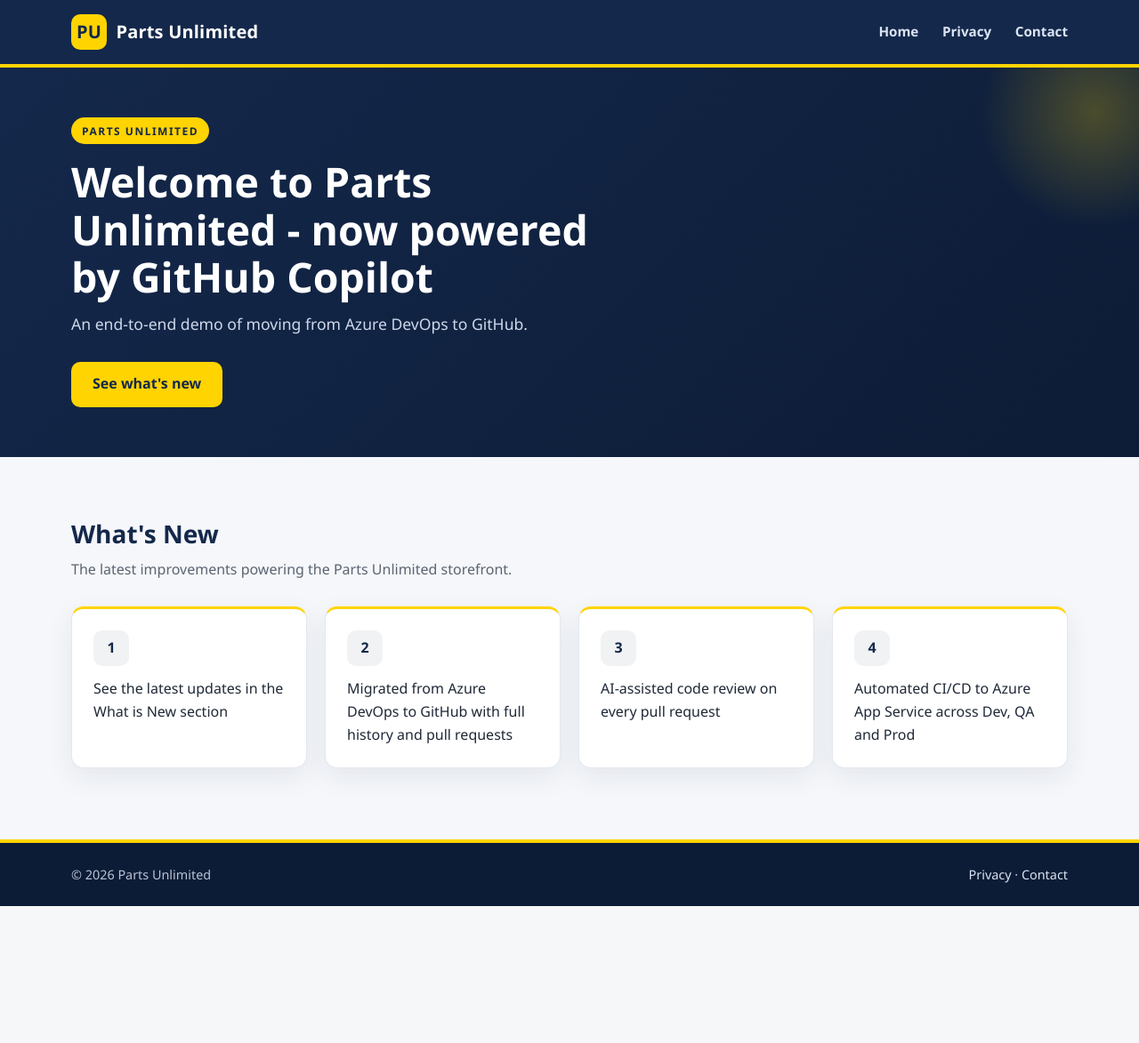
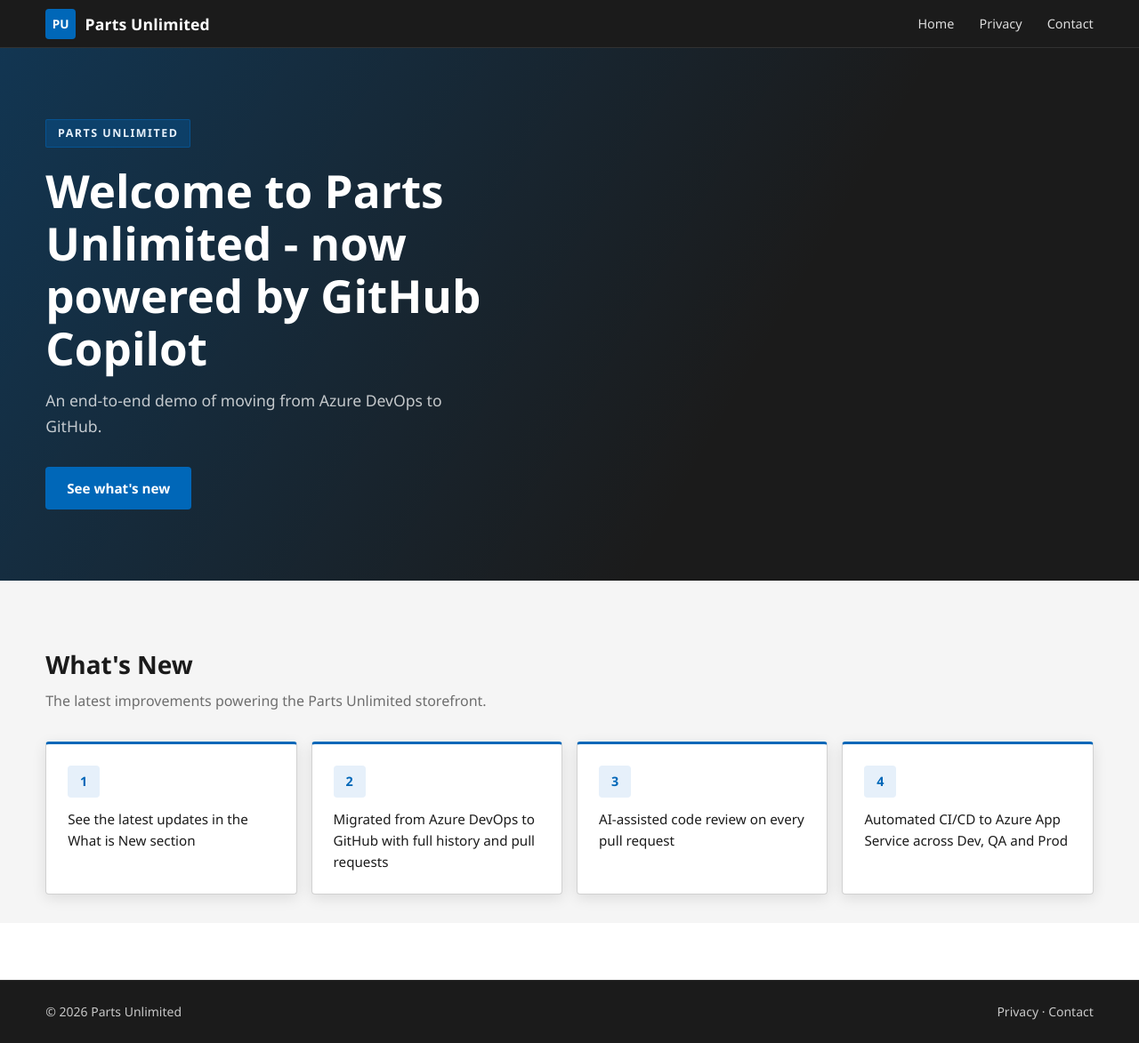
Before and after one commit to githubabcs-devops/parts-unlimited-web, an ASP.NET Core app: page / in a window 1280 px wide. Shown: the whole page at 89% size. Before the commit the page ends 1019 px from the top, so only its background shows below. Run offline with ASP.NET Core 8, Linux system fonts and the light colour scheme.

Commit message:
style: restyle to Microsoft.com design, extract CSS to site.css, add integration tests

```diff
--- a/src/Web/Pages/Index.cshtml
+++ b/src/Web/Pages/Index.cshtml
@@ -5,128 +5,16 @@
     ViewData["Title"] = "Home";
 }
 
-<style>
-    .hero {
-        background: linear-gradient(135deg, #14284b 0%, #0d1c36 100%);
-        color: #fff;
-        position: relative;
-        overflow: hidden;
-    }
-
-    .hero::after {
-        content: "";
-        position: absolute;
-        right: -80px;
-        top: -80px;
-        width: 260px;
-        height: 260px;
-        background: radial-gradient(circle, rgba(255, 212, 0, 0.25) 0%, rgba(255, 212, 0, 0) 70%);
-    }
-
-    .hero .container { padding: 3.5rem 0; position: relative; z-index: 1; }
-
-    .hero .eyebrow {
-        display: inline-block;
-        text-transform: uppercase;
-        letter-spacing: 1.5px;
-        font-size: 0.75rem;
-        font-weight: 700;
-        color: #14284b;
-        background: var(--pu-gold);
-        padding: 0.35rem 0.75rem;
-        border-radius: 999px;
-        margin-bottom: 1rem;
-    }
-
-    .hero h1 {
-        margin: 0 0 0.75rem;
-        font-size: clamp(1.9rem, 4vw, 2.9rem);
-        line-height: 1.15;
-        max-width: 22ch;
-    }
-
-    .hero p {
-        margin: 0 0 1.75rem;
-        font-size: 1.1rem;
-        color: #cdd8ea;
-        max-width: 52ch;
-    }
-
-    .btn {
-        display: inline-block;
-        padding: 0.8rem 1.5rem;
-        border-radius: 10px;
-        font-weight: 700;
-        text-decoration: none;
-        transition: transform 0.05s ease, background 0.15s ease;
-    }
-
-    .btn-primary { background: var(--pu-gold); color: #14284b; }
-    .btn-primary:hover { background: var(--pu-gold-dark); }
-    .btn:active { transform: translateY(1px); }
-
-    .whatsnew { padding: 3rem 0 1rem; }
-
-    .section-head { margin-bottom: 1.75rem; }
-    .section-head h2 {
-        margin: 0 0 0.35rem;
-        font-size: 1.75rem;
-        color: var(--pu-navy);
-    }
-    .section-head p { margin: 0; color: var(--pu-muted); }
-
-    .cards {
-        list-style: none;
-        margin: 0;
-        padding: 0;
-        display: grid;
-        gap: 1.25rem;
-        grid-template-columns: repeat(auto-fit, minmax(240px, 1fr));
-    }
-
-    .card {
-        background: var(--pu-surface);
-        border: 1px solid var(--pu-border);
-        border-radius: var(--pu-radius);
-        box-shadow: var(--pu-shadow);
-        padding: 1.5rem;
-        position: relative;
-        padding-left: 1.5rem;
-        border-top: 3px solid var(--pu-gold);
-        transition: transform 0.15s ease, box-shadow 0.15s ease;
-    }
-
-    .card:hover {
-        transform: translateY(-3px);
-        box-shadow: 0 16px 40px rgba(20, 40, 75, 0.14);
-    }
-
-    .card .card-icon {
-        display: inline-flex;
-        align-items: center;
-        justify-content: center;
-        width: 40px;
-        height: 40px;
-        border-radius: 10px;
-        background: rgba(20, 40, 75, 0.06);
-        color: var(--pu-navy);
-        font-weight: 800;
-        margin-bottom: 0.85rem;
-    }
-
-    .card p { margin: 0; color: var(--pu-ink); }
-</style>
-
 <section class="hero" aria-labelledby="hero-heading">
     <div class="container">
         <span class="eyebrow">Parts Unlimited</span>
         <h1 id="hero-heading">@HomeContent.HeroBanner</h1>
         <p>An end-to-end demo of moving from Azure DevOps to GitHub.</p>
-        <a class="btn btn-primary" href="#whatsnew-heading">See what's new</a>
+        <a class="btn btn-primary" href="#whatsnew-section">See what's new</a>
     </div>
 </section>
 
-<section class="whatsnew" aria-labelledby="whatsnew-heading">
+<section class="whatsnew" id="whatsnew-section" aria-labelledby="whatsnew-heading">
     <div class="container">
         <div class="section-head">
             <h2 id="whatsnew-heading">What's New</h2>
--- a/src/Web/Pages/Shared/_Layout.cshtml
+++ b/src/Web/Pages/Shared/_Layout.cshtml
@@ -4,114 +4,7 @@
     <meta charset="utf-8" />
     <meta name="viewport" content="width=device-width, initial-scale=1.0" />
     <title>@ViewData["Title"] - Parts Unlimited</title>
-    <style>
-        :root {
-            --pu-navy: #14284b;
-            --pu-navy-deep: #0d1c36;
-            --pu-gold: #ffd400;
-            --pu-gold-dark: #e6bf00;
-            --pu-ink: #1f2937;
-            --pu-muted: #5b6472;
-            --pu-surface: #ffffff;
-            --pu-bg: #f5f7fa;
-            --pu-border: #e3e8ef;
-            --pu-radius: 14px;
-            --pu-shadow: 0 10px 30px rgba(20, 40, 75, 0.08);
-        }
-
-        * { box-sizing: border-box; }
-
-        html { scroll-behavior: smooth; }
-
-        body {
-            margin: 0;
-            font-family: "Segoe UI", system-ui, -apple-system, Roboto, Helvetica, Arial, sans-serif;
-            color: var(--pu-ink);
-            background: var(--pu-bg);
-            line-height: 1.6;
-            -webkit-font-smoothing: antialiased;
-        }
-
-        a { color: var(--pu-navy); }
-
-        .site-header {
-            background: var(--pu-navy);
-            color: #fff;
-            border-bottom: 4px solid var(--pu-gold);
-        }
-
-        .site-header .container {
-            display: flex;
-            align-items: center;
-            justify-content: space-between;
-            gap: 1rem;
-        }
-
-        .brand {
-            display: inline-flex;
-            align-items: center;
-            gap: 0.65rem;
-            font-weight: 700;
-            font-size: 1.25rem;
-            color: #fff;
-            text-decoration: none;
-            letter-spacing: 0.2px;
-        }
-
-        .brand-mark {
-            display: inline-flex;
-            align-items: center;
-            justify-content: center;
-            width: 40px;
-            height: 40px;
-            border-radius: 10px;
-            background: var(--pu-gold);
-            color: var(--pu-navy);
-            font-weight: 800;
-        }
-
-        .site-nav a {
-            color: #dbe4f3;
-            text-decoration: none;
-            margin-left: 1.4rem;
-            font-weight: 600;
-            font-size: 0.95rem;
-        }
-
-        .site-nav a:hover { color: var(--pu-gold); }
-
-        .container {
-            width: min(1120px, 92vw);
-            margin: 0 auto;
-            padding: 1rem 0;
-        }
-
-        main { padding-bottom: 3rem; }
-
-        .footer {
-            background: var(--pu-navy-deep);
-            color: #b9c4d6;
-            border-top: 4px solid var(--pu-gold);
-        }
-
-        .footer .container {
-            display: flex;
-            flex-wrap: wrap;
-            align-items: center;
-            justify-content: space-between;
-            gap: 0.75rem;
-            padding: 1.5rem 0;
-            font-size: 0.9rem;
-        }
-
-        .footer a { color: #dbe4f3; text-decoration: none; }
-        .footer a:hover { color: var(--pu-gold); }
-
-        @@media (max-width: 640px) {
-            .site-header .container { flex-direction: column; align-items: flex-start; }
-            .site-nav a { margin-left: 0; margin-right: 1.2rem; }
-        }
-    </style>
+    <link rel="stylesheet" href="~/css/site.css" asp-append-version="true" />
 </head>
 <body>
     <header class="site-header">
--- a/src/Web/Program.cs
+++ b/src/Web/Program.cs
@@ -3,6 +3,7 @@ builder.Services.AddRazorPages();
 
 var app = builder.Build();
 
+app.UseStaticFiles();
 app.UseRouting();
 
 // User Story: "Add a health-check endpoint (/health)" — used by monitoring and the pipeline.
--- /dev/null
+++ b/src/Web/wwwroot/css/site.css
@@ -0,0 +1,298 @@
+/* Parts Unlimited — site stylesheet
+   Design inspired by microsoft.com: dark header, blue accent, white body, Segoe UI typography.
+   All colour tokens are defined here as CSS custom properties and used throughout. */
+
+/* ─── Tokens ─────────────────────────────────────────────────────────────── */
+:root {
+    /* Header / navigation */
+    --pu-header-bg:     #1b1b1b;
+    --pu-header-text:   #ffffff;
+
+    /* Brand accent — Microsoft blue */
+    --pu-blue:          #0067b8;
+    --pu-blue-hover:    #005da6;
+    --pu-blue-light:    #e6f0fa;
+
+    /* Page surface */
+    --pu-bg:            #ffffff;
+    --pu-bg-alt:        #f5f5f5;
+
+    /* Typography */
+    --pu-ink:           #1b1b1b;
+    --pu-muted:         #6e6e6e;
+
+    /* Cards / borders */
+    --pu-surface:       #ffffff;
+    --pu-border:        #d1d1d1;
+    --pu-radius:        4px;
+    --pu-shadow:        0 4px 16px rgba(0, 0, 0, 0.10);
+
+    /* Footer */
+    --pu-footer-bg:     #1b1b1b;
+    --pu-footer-text:   #c8c8c8;
+}
+
+/* ─── Reset ──────────────────────────────────────────────────────────────── */
+*, *::before, *::after { box-sizing: border-box; }
+
+html { scroll-behavior: smooth; }
+
+body {
+    margin: 0;
+    font-family: "Segoe UI", system-ui, -apple-system, Roboto, Helvetica, Arial, sans-serif;
+    font-size: 1rem;
+    line-height: 1.6;
+    color: var(--pu-ink);
+    background: var(--pu-bg);
+    -webkit-font-smoothing: antialiased;
+}
+
+a { color: var(--pu-blue); }
+
+/* ─── Container ─────────────────────────────────────────────────────────── */
+.container {
+    width: min(1200px, 92vw);
+    margin: 0 auto;
+    padding: 1rem 0;
+}
+
+/* ─── Header ─────────────────────────────────────────────────────────────── */
+.site-header {
+    background: var(--pu-header-bg);
+    color: var(--pu-header-text);
+    position: sticky;
+    top: 0;
+    z-index: 100;
+    border-bottom: 1px solid rgba(255, 255, 255, 0.10);
+}
+
+.site-header .container {
+    display: flex;
+    align-items: center;
+    justify-content: space-between;
+    gap: 1rem;
+    padding-top: 0.6rem;
+    padding-bottom: 0.6rem;
+}
+
+/* Brand */
+.brand {
+    display: inline-flex;
+    align-items: center;
+    gap: 0.65rem;
+    font-size: 1.1rem;
+    font-weight: 600;
+    color: var(--pu-header-text);
+    text-decoration: none;
+    letter-spacing: 0.15px;
+}
+
+.brand-mark {
+    display: inline-flex;
+    align-items: center;
+    justify-content: center;
+    width: 34px;
+    height: 34px;
+    border-radius: var(--pu-radius);
+    background: var(--pu-blue);
+    color: #ffffff;
+    font-weight: 700;
+    font-size: 0.85rem;
+    letter-spacing: 0;
+}
+
+/* Primary nav */
+.site-nav a {
+    color: rgba(255, 255, 255, 0.85);
+    text-decoration: none;
+    margin-left: 1.5rem;
+    font-size: 0.9rem;
+    font-weight: 400;
+    transition: color 0.12s ease;
+}
+
+.site-nav a:hover { color: var(--pu-header-text); }
+
+/* ─── Main ───────────────────────────────────────────────────────────────── */
+main { padding-bottom: 4rem; }
+
+/* ─── Hero ───────────────────────────────────────────────────────────────── */
+.hero {
+    background: var(--pu-header-bg);
+    color: var(--pu-header-text);
+    position: relative;
+    overflow: hidden;
+}
+
+/* Subtle blue accent glow */
+.hero::before {
+    content: "";
+    position: absolute;
+    inset: 0;
+    background: linear-gradient(120deg, rgba(0, 103, 184, 0.35) 0%, transparent 65%);
+    pointer-events: none;
+}
+
+.hero .container {
+    padding-top: 5rem;
+    padding-bottom: 5rem;
+    position: relative;
+    z-index: 1;
+}
+
+.hero .eyebrow {
+    display: inline-block;
+    font-size: 0.78rem;
+    font-weight: 600;
+    text-transform: uppercase;
+    letter-spacing: 1.5px;
+    color: var(--pu-blue-light);
+    background: rgba(0, 103, 184, 0.30);
+    border: 1px solid rgba(0, 103, 184, 0.50);
+    padding: 0.3rem 0.8rem;
+    border-radius: 2px;
+    margin-bottom: 1.2rem;
+}
+
+.hero h1 {
+    margin: 0 0 1rem;
+    font-size: clamp(2rem, 4vw, 3.2rem);
+    font-weight: 600;
+    line-height: 1.15;
+    max-width: 20ch;
+    color: var(--pu-header-text);
+}
+
+.hero p {
+    margin: 0 0 2rem;
+    font-size: 1.1rem;
+    color: rgba(255, 255, 255, 0.75);
+    max-width: 50ch;
+}
+
+/* ─── Buttons ────────────────────────────────────────────────────────────── */
+.btn {
+    display: inline-block;
+    padding: 0.75rem 1.5rem;
+    border-radius: var(--pu-radius);
+    font-size: 0.95rem;
+    font-weight: 600;
+    text-decoration: none;
+    transition: background 0.12s ease, transform 0.05s ease;
+}
+
+.btn:active { transform: translateY(1px); }
+
+.btn-primary {
+    background: var(--pu-blue);
+    color: #ffffff;
+}
+
+.btn-primary:hover { background: var(--pu-blue-hover); color: #ffffff; }
+
+/* ─── What's New section ─────────────────────────────────────────────────── */
+.whatsnew {
+    padding: 3.5rem 0 1rem;
+    background: var(--pu-bg-alt);
+}
+
+.section-head { margin-bottom: 2rem; }
+
+.section-head h2 {
+    margin: 0 0 0.4rem;
+    font-size: 1.75rem;
+    font-weight: 600;
+    color: var(--pu-ink);
+}
+
+.section-head p {
+    margin: 0;
+    color: var(--pu-muted);
+    font-size: 1rem;
+}
+
+/* ─── Highlight cards ────────────────────────────────────────────────────── */
+.cards {
+    list-style: none;
+    margin: 0;
+    padding: 0;
+    display: grid;
+    gap: 1rem;
+    grid-template-columns: repeat(auto-fit, minmax(240px, 1fr));
+}
+
+.card {
+    background: var(--pu-surface);
+    border: 1px solid var(--pu-border);
+    border-radius: var(--pu-radius);
+    box-shadow: var(--pu-shadow);
+    padding: 1.5rem;
+    border-top: 3px solid var(--pu-blue);
+    transition: transform 0.12s ease, box-shadow 0.12s ease;
+}
+
+.card:hover {
+    transform: translateY(-2px);
+    box-shadow: 0 8px 24px rgba(0, 0, 0, 0.14);
+}
+
+.card .card-icon {
+    display: inline-flex;
+    align-items: center;
+    justify-content: center;
+    width: 36px;
+    height: 36px;
+    border-radius: var(--pu-radius);
+    background: var(--pu-blue-light);
+    color: var(--pu-blue);
+    font-weight: 700;
+    font-size: 0.9rem;
+    margin-bottom: 0.85rem;
+}
+
+.card p {
+    margin: 0;
+    color: var(--pu-ink);
+    font-size: 0.95rem;
+    line-height: 1.55;
+}
+
+/* ─── Footer ─────────────────────────────────────────────────────────────── */
+.footer {
+    background: var(--pu-footer-bg);
+    color: var(--pu-footer-text);
+    border-top: 1px solid rgba(255, 255, 255, 0.08);
+}
+
+.footer .container {
+    display: flex;
+    flex-wrap: wrap;
+    align-items: center;
+    justify-content: space-between;
+    gap: 0.75rem;
+    padding-top: 1.5rem;
+    padding-bottom: 1.5rem;
+    font-size: 0.875rem;
+}
+
+.footer a {
+    color: var(--pu-footer-text);
+    text-decoration: none;
+    transition: color 0.12s ease;
+}
+
+.footer a:hover { color: #ffffff; }
+
+/* ─── Responsive ─────────────────────────────────────────────────────────── */
+@media (max-width: 640px) {
+    .site-header .container {
+        flex-direction: column;
+        align-items: flex-start;
+        gap: 0.5rem;
+    }
+
+    .site-nav a {
+        margin-left: 0;
+        margin-right: 1.2rem;
+    }
+}
```
Also changed, not shown: src/Web.Tests/HomePageRenderingTests.cs (added, +57 -0 lines), src/Web.Tests/Web.Tests.csproj.
